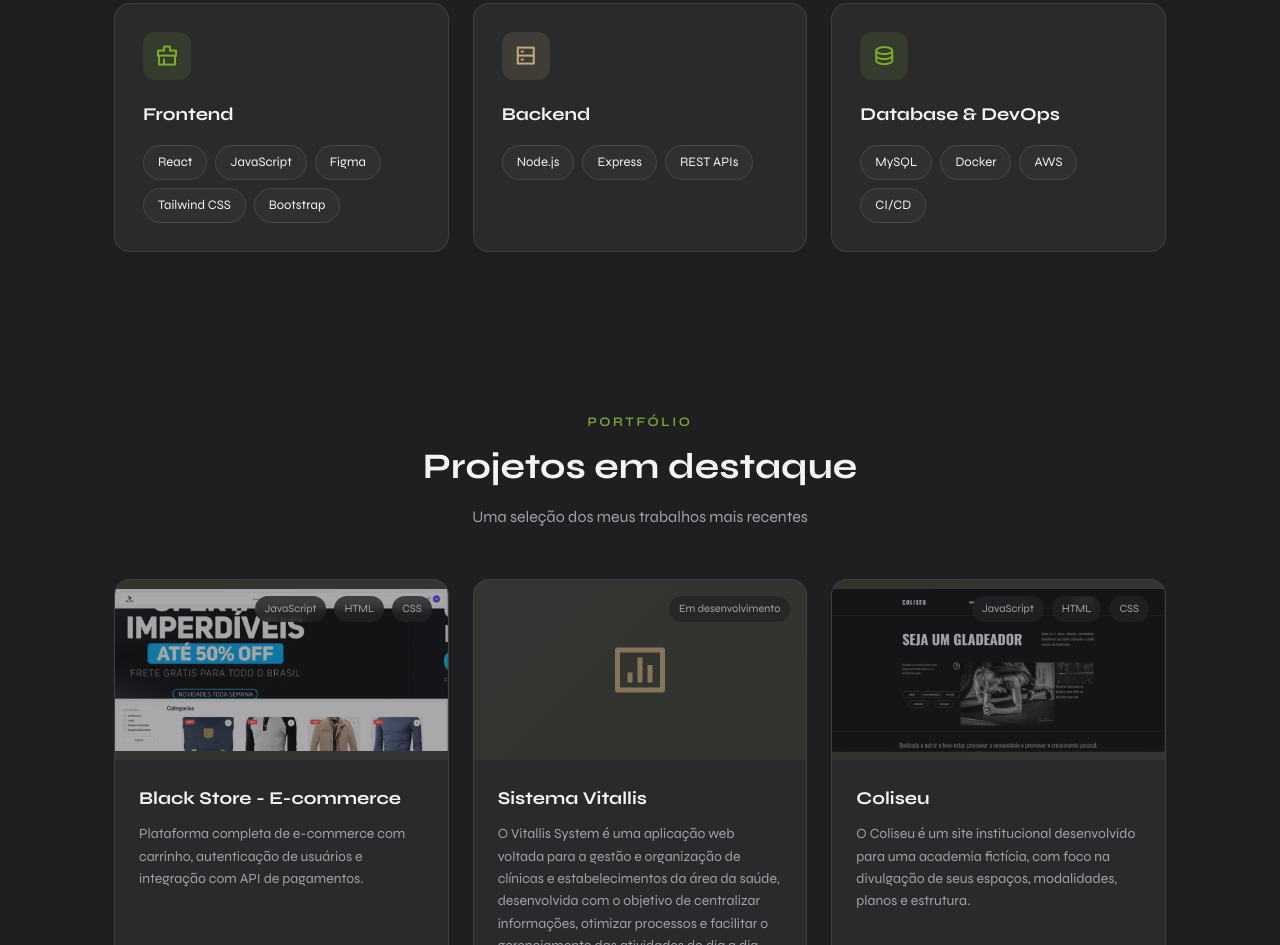
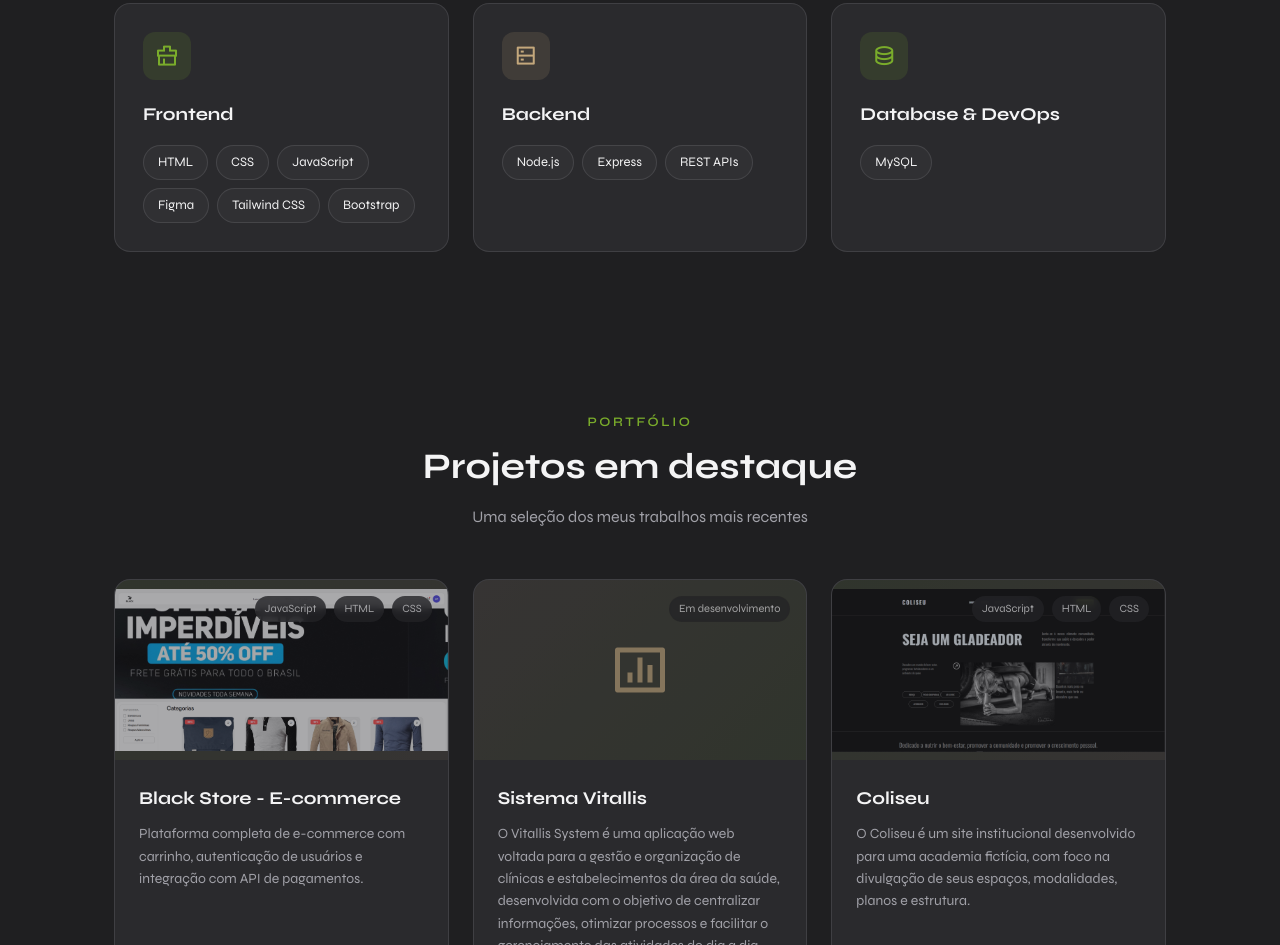
Before and after one commit to JoabCoelh0/portfolio, a plain HTML site: page index.html in a window 1280 px wide. Shown: the part 1624-2569 px from the top of the page. Drawn offline with nearby package versions, Linux system fonts and the light colour scheme.

Commit message:
Alterando cards de tecnologias que dimino

```diff
--- a/index.html
+++ b/index.html
@@ -171,7 +171,8 @@
             </div>
             <h3>Frontend</h3>
             <div class="skill-tags">
-              <span class="tag">React</span>
+              <span class="tag">HTML</span>
+              <span class="tag">CSS</span>
               <span class="tag">JavaScript</span>
               <span class="tag">Figma</span>
               <span class="tag">Tailwind CSS</span>
@@ -196,9 +197,6 @@
             <h3>Database & DevOps</h3>
             <div class="skill-tags">
               <span class="tag">MySQL</span>
-              <span class="tag">Docker</span>
-              <span class="tag">AWS</span>
-              <span class="tag">CI/CD</span>
             </div>
           </article>
         </div>
```
